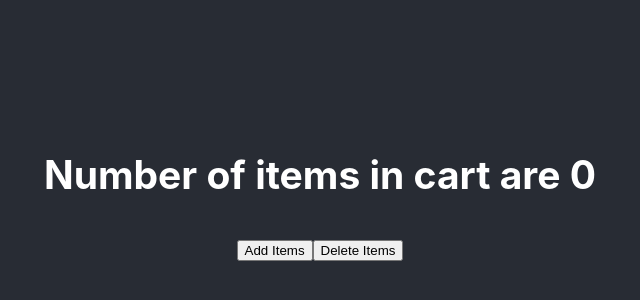
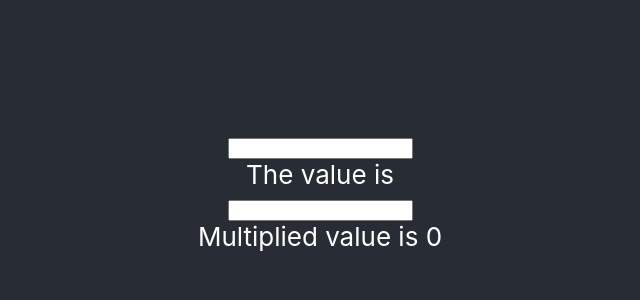
Before and after one commit to aishwarya-13/react_concepts_basics_newFeatures, a React (Create React App) app: page / in a window 1280 px wide. Shown: the part 210-510 px from the top of the page, without its empty margins (320-960 px from the left). Built offline with nearby package versions, Linux system fonts and the light colour scheme.

Commit message:
Render props

```diff
--- a/src/App.js
+++ b/src/App.js
@@ -7,18 +7,29 @@ import React from 'react';
 import { Provider } from 'react-redux';
 import store from './store';
 import Cart from './components/redux-examples/cart';
+import AppRenderProps from './components/render-props/App-render-props'
 
 function App() {
   return (
-    <Provider store={store}>
       <div className="App">
         <header className="App-header">
-          <Cart/>
+          <AppRenderProps/>
         </header>
       </div>
-    </Provider>
-
   );
 }
 
+// function App() {
+//   return (
+//     <Provider store={store}>
+//       <div className="App">
+//         <header className="App-header">
+//           <Cart/>
+//         </header>
+//       </div>
+//     </Provider>
+
+//   );
+// }
+
 export default App;
--- /dev/null
+++ b/src/components/render-props/App-render-props.js
@@ -0,0 +1,30 @@
+import React from 'react';
+import Input from './Input';
+
+const AppRenderProps = ()=>{
+    return(
+        <div>
+            <Input
+                renderTextBelow={
+                    (value) => <> The value is {value} </>
+                }
+            />
+            <Input
+                renderTextBelow={
+                    (value) => <> Multiplied value is {value * 10} </>
+                }
+            />
+        </div>
+    )
+};
+
+export default AppRenderProps;
+
+/**
+ * Here the first Input component will just display the text
+ * and the second Input component will multiply the value by 10
+ *
+ * Now in future if a requirement comes to chnage the text to bold then we do not have to make changes in the Input component.
+ * The Input component will hold the main logic and we dont need to change it to accomodate any future requirements.
+ * You just pass the Input component a JSX we want so no bugs and no major changes needed.
+ */
--- /dev/null
+++ b/src/components/render-props/Input.js
@@ -0,0 +1,22 @@
+import React, { useState } from "react";
+
+const Input = ({renderTextBelow})=>{
+    const [input, setInput] = useState('');
+
+    const handleChange = (e)=>{
+        setInput(e.target.value);
+    }
+
+    return(
+        <div>
+            <input
+                type='text'
+                value={input}
+                onChange={handleChange} />
+            <br/>
+            {renderTextBelow(input)}
+        </div>
+    )
+}
+
+export default Input;
```
Also changed, not shown: read-mes/Render props.md (added, +12 -0 lines), read-mes/Table.md (+3 -3 lines), 1 other file (tests, documents, lock files or other folders).
